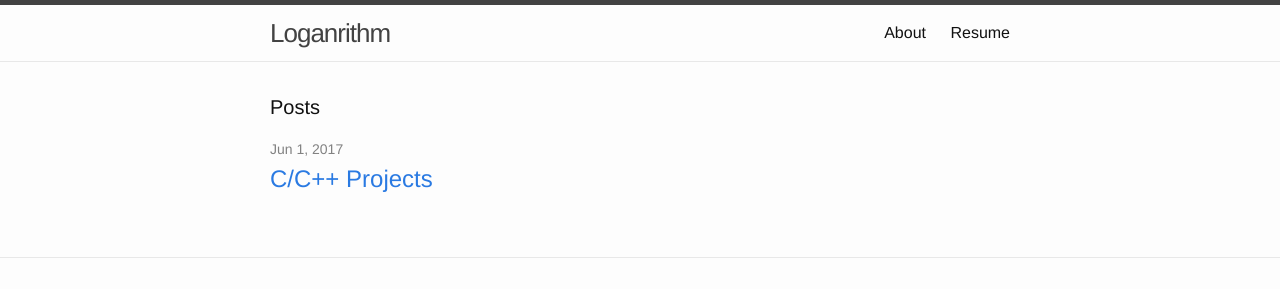
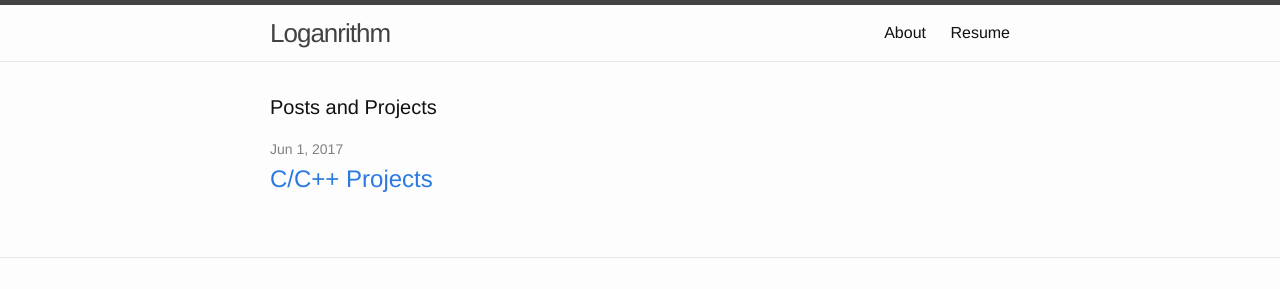
Before and after one commit to lnytes/lnytes.github.io, a Jekyll site: the page built from index.html, in a window 1280 px wide. Shown: the top 289 px of the page. Built offline with Jekyll 4.4.1, drawn with Linux system fonts in a browser that asks for light colours.

Commit message:
Update index.html

```diff
--- a/index.html
+++ b/index.html
@@ -4,7 +4,7 @@ layout: default
 
 <div class="home">
 
-  <h1 class="page-heading">Posts</h1>
+  <h1 class="page-heading">Posts and Projects</h1>
 
   <ul class="post-list">
     {% for post in site.posts %}
```
